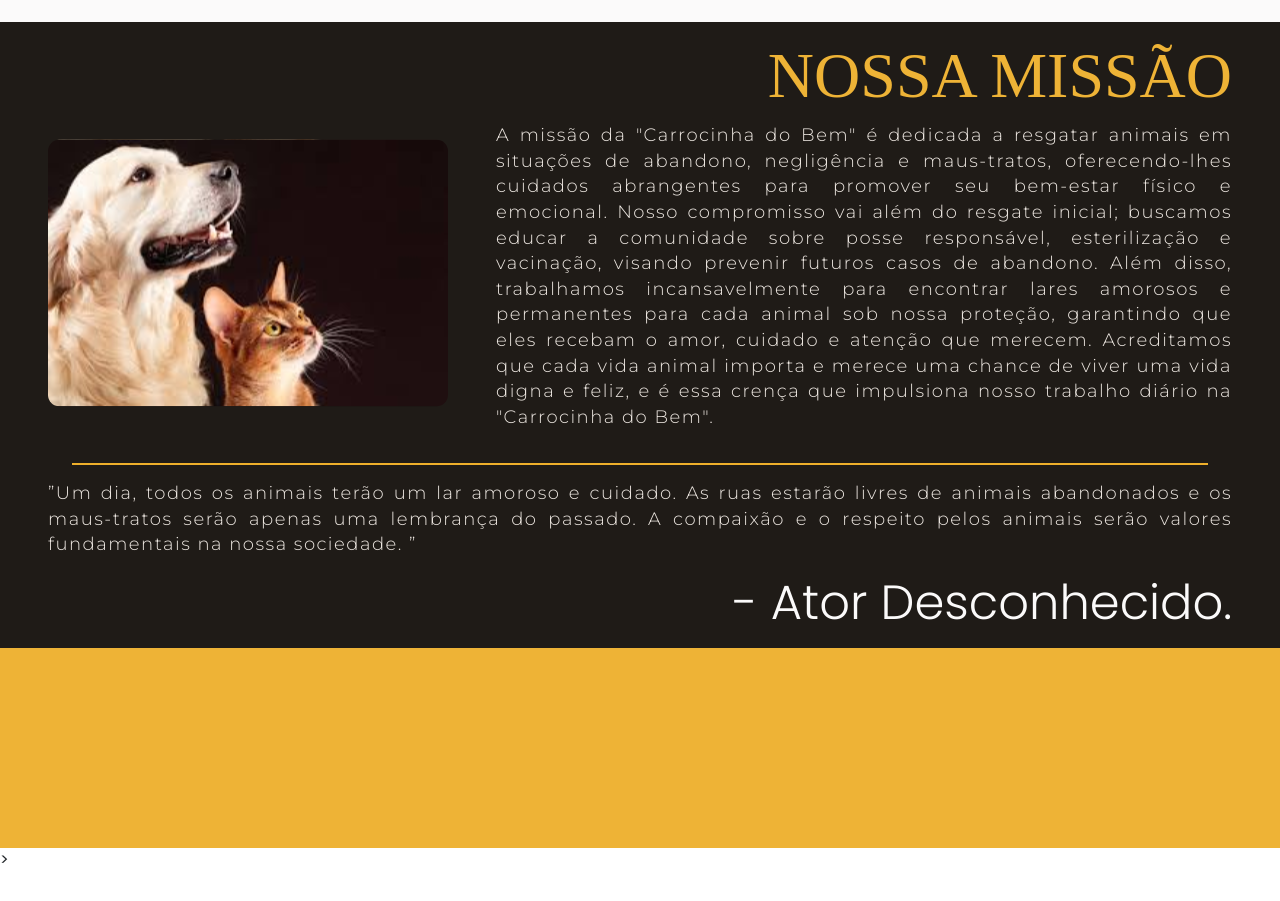
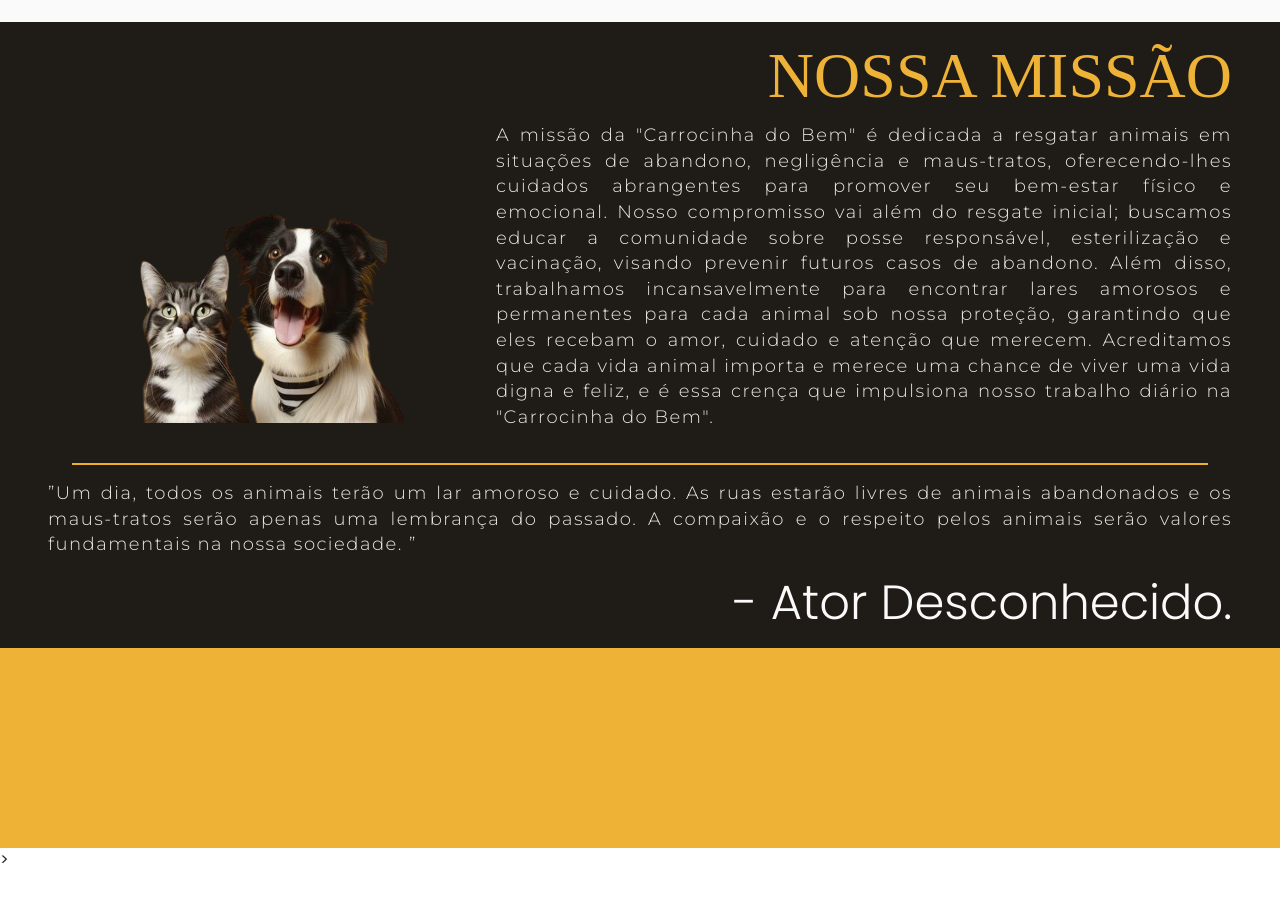
Before and after one commit to marcosvmaximo/CarrocinhaDoBem, an Angular app: page /home in a window 1280 px wide. Shown: the part 790-1691 px from the top of the page. Built offline with nearby package versions, Linux system fonts and the light colour scheme.

Commit message:
correção foto home

```diff
--- a/src/app/pages/home/home.component.html
+++ b/src/app/pages/home/home.component.html
@@ -26,7 +26,7 @@
       <div class="px-5">
         <h2 style="color: #EEB336" class="display-2 mt-2 mb-2 altera-fontes d-flex flex-row-reverse">NOSSA MISSÃO</h2>
         <div class="d-flex gap-5">
-          <img src="../../../assets/dogs.svg" class="dogs mb-4" alt="">
+          <img src="../../../assets/bichos.png" class="dogs mb-4" alt="">
           <p class="display-2 sobre d-flex flex-row-reverse">A missão da "Carrocinha do Bem" é dedicada a resgatar animais em situações de abandono, negligência e maus-tratos, oferecendo-lhes cuidados abrangentes para promover seu bem-estar físico e emocional. Nosso compromisso vai além do resgate inicial; buscamos educar a comunidade sobre posse responsável, esterilização e vacinação, visando prevenir futuros casos de abandono. Além disso, trabalhamos incansavelmente para encontrar lares amorosos e permanentes para cada animal sob nossa proteção, garantindo que eles recebam o amor, cuidado e atenção que merecem. Acreditamos que cada vida animal importa e merece uma chance de viver uma vida digna e feliz, e é essa crença que impulsiona nosso trabalho diário na "Carrocinha do Bem".</p>
         </div>
 
```
Also changed, not shown: src/assets/bichos.png (added).
